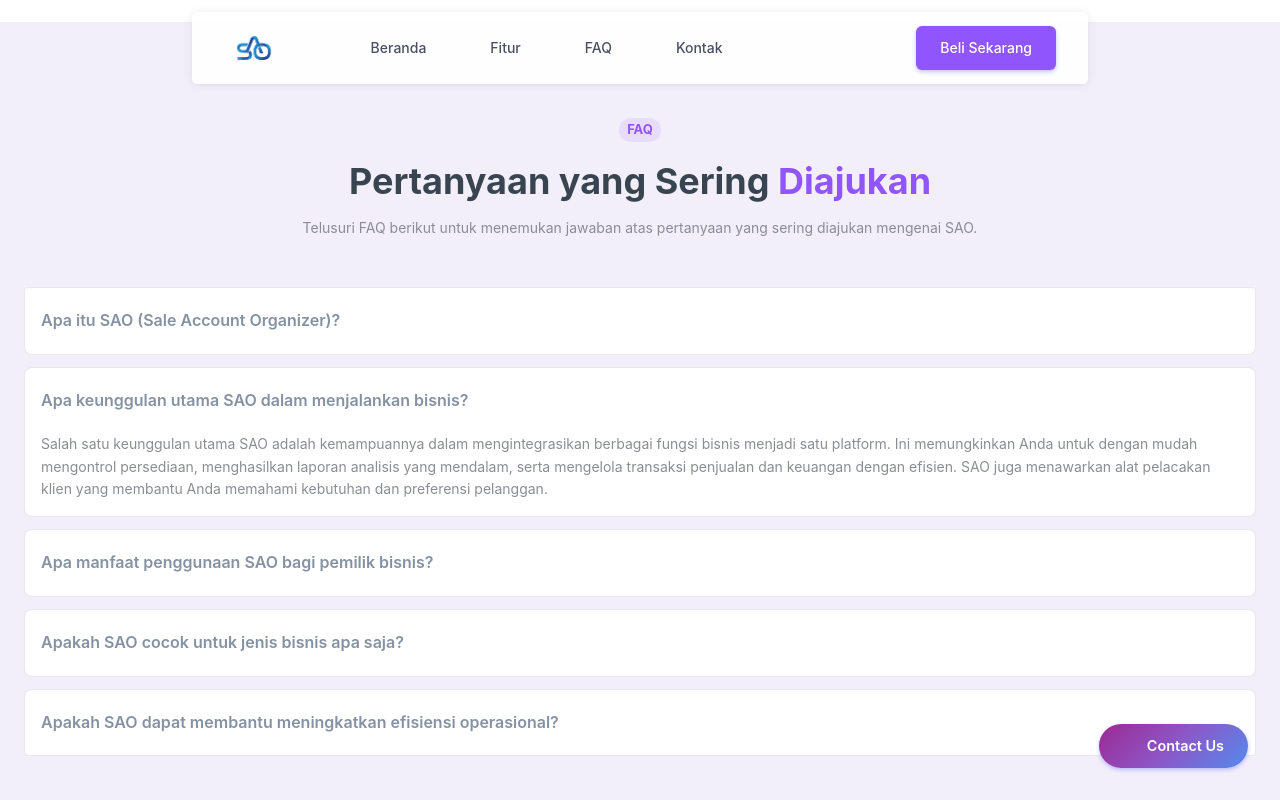
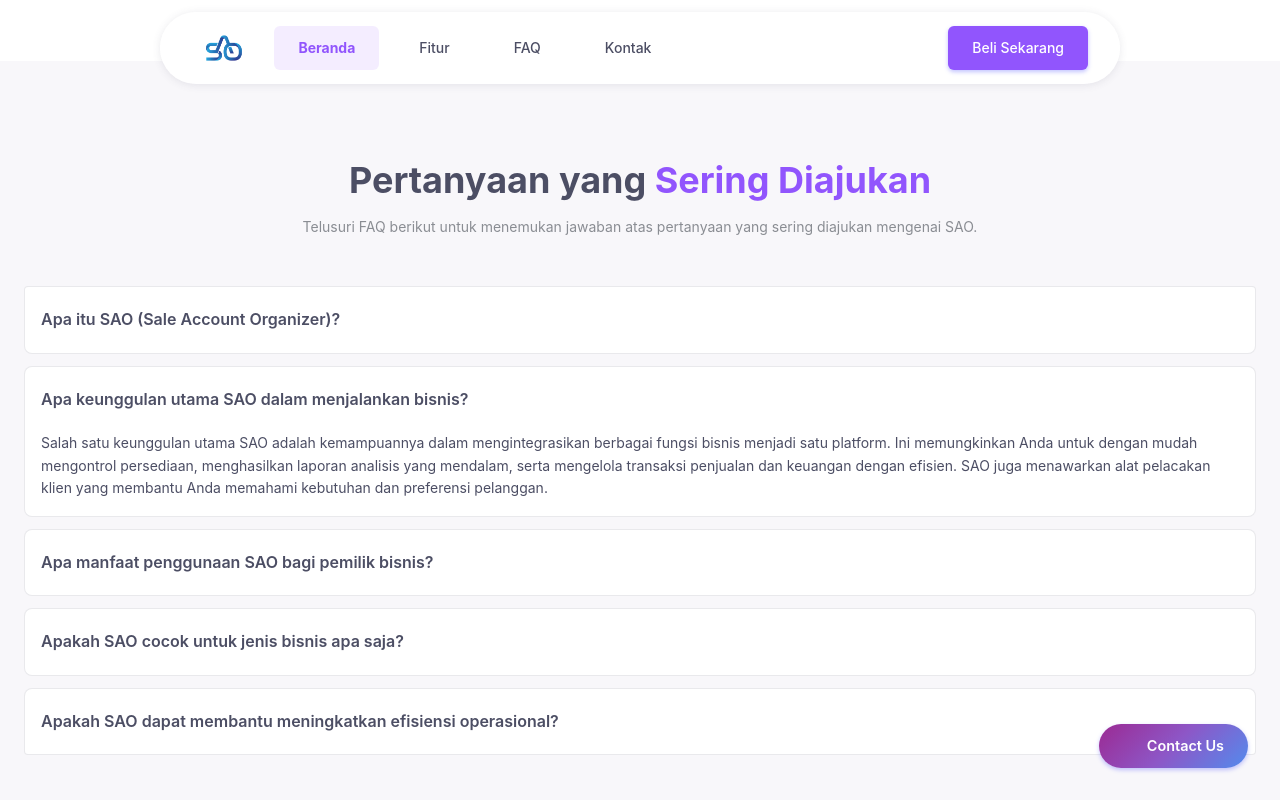
Before and after one commit to Miswant/sao-indonesia-new, a React (Vite) app: page / in a window 1280 px wide. Both pictures are taken after a click on the button "Apa keunggulan utama SAO dalam menjalankan bisnis?". Built offline with nearby package versions, Linux system fonts and the light colour scheme; some icons are missing.

Commit message:
Mengubah tampilan Navbar, Hero, FAQ, Features, TrustBadges.

```diff
--- a/src/components/Navbar.jsx
+++ b/src/components/Navbar.jsx
@@ -17,7 +17,7 @@ import {
 import { Menu as MenuIcon, Close as CloseIcon } from '@mui/icons-material';
 import LogoSao from '../assets/satu-andalan-optima.png';
 
-import { Link as RouterLink } from 'react-router-dom';
+import { Link as RouterLink, useLocation  } from 'react-router-dom';
 
 
 
@@ -25,6 +25,14 @@ const Navbar = () => {
   const theme = useTheme();
   const isMobile = useMediaQuery(theme.breakpoints.down('md'));
   const [mobileOpen, setMobileOpen] = React.useState(false);
+  const location = useLocation();
+
+  //Cek apakah menu navbar ini sedang aktif (cocok dengan path atau hash saat ini)
+  const isActive = (to) => {
+    if (to === '/') return location.pathname === '/' && !location.hash;
+    if (to.startsWith('/#')) return location.pathname === '/' && location.hash === to.slice(1);
+    return location.pathname === to;
+  };
 
   const handleDrawerToggle = () => {
     setMobileOpen(!mobileOpen);
@@ -77,11 +85,11 @@ const Navbar = () => {
           top: 12,
           left: '50%',
           transform: 'translateX(-50%)',
-          width: { xs: '75%', md: '70%' },
+          width: { xs: '75%', md: '75%' },
           backgroundColor: 'rgba(255, 255, 255, 0.9) ',
           backdropFilter: 'blur(8px)',
           borderBottom: 'none',
-          borderRadius: '5px',
+          borderRadius: '50px',
           boxShadow: '0px 1px 8px 0px rgba(76, 78, 100, 0.12)',
           py: 0.5,
         }}
@@ -97,7 +105,7 @@ const Navbar = () => {
               sx={{
                 mr: 2,
                 display: 'flex',
-                alignItems: 'center',
+                alignItems: 'left',
                 fontWeight: 700,
                 color: '#9155FD',
                 textDecoration: 'none',
@@ -105,7 +113,7 @@ const Navbar = () => {
                 fontSize: '1.5rem',
               }}
             >
-              <img src={LogoSao} alt="Logo Sao" style={{ height: 60 }} />
+              <img src={LogoSao} alt="Logo Sao" style={{ height: 64 }} />
             </Typography>
 
             {isMobile ? (
@@ -127,9 +135,10 @@ const Navbar = () => {
                     to={item.to}
                     sx={{
                       mx: 1,
-                      color: theme.palette.text.primary,
-                      fontWeight: 500,
-                      right: '10%',
+                      color: isActive(item.to) ? '#9155FD' : theme.palette.text.primary,
+                      fontWeight: isActive(item.to) ? 700 : 500,
+                      backgroundColor: isActive(item.to) ? 'rgba(145, 85, 253, 0.1)' : 'transparent',
+                      right: '20%',
                       textTransform: 'none',
                       '&:hover': {
                         backgroundColor: 'rgba(145, 85, 253, 0.1)',
--- a/src/sections/FAQ.jsx
+++ b/src/sections/FAQ.jsx
@@ -46,32 +46,23 @@ const FAQ = () => {
       id="faq"
       sx={{
         py: { xs: 8, md: 12 },
-        background: alpha(theme.palette.primary.main, 0.045),
+        backgroundColor: '#F8F7FA',
       }}
     >
       <Container maxWidth="xl">
         <Stack spacing={6}>
           <Box sx={{ textAlign: 'center' }}>
-            <Chip
-              label="FAQ"
-              size="small"
-              sx={{
-                mb: 2,
-                backgroundColor: alpha(theme.palette.primary.main, 0.12),
-                color: theme.palette.primary.main,
-                fontWeight: 700,
-              }}
-            />
             <Typography
               variant="h3"
               sx={{
                 fontWeight: 700,
                 fontSize: { xs: '1.75rem', md: '2.25rem' },
+                color: theme.palette.text.primary,
               }}
             >
-              Pertanyaan yang Sering{' '}
+              Pertanyaan yang {' '}
               <Box component="span" sx={{ color: theme.palette.primary.main }}>
-                Diajukan
+                Sering Diajukan
               </Box>
             </Typography>
 
@@ -114,12 +105,12 @@ const FAQ = () => {
                       expandIcon={<ExpandMoreIcon />}
                       sx={{ px: 2, py: 1 }}
                     >
-                      <Typography sx={{ fontWeight: 600 }}>{it.q}</Typography>
+                      <Typography sx={{ fontWeight: 600, color: theme.palette.text.primary }}>{it.q}</Typography>
                     </AccordionSummary>
                     <AccordionDetails sx={{ px: 2, pt: 0, pb: 2 }}>
                       <Typography
                         variant="body2"
-                        sx={{ color: theme.palette.text.secondary }}
+                        sx={{ color: theme.palette.text.primary }}
                       >
                         {Array.isArray(it.a) ? it.a.join(' ') : it.a}
                       </Typography>
--- a/src/sections/Features.jsx
+++ b/src/sections/Features.jsx
@@ -65,7 +65,7 @@ const Features = () => {
       id="features"
       sx={{
         py: { xs: 8, md: 12 },
-        backgroundColor: theme.palette.background.paper,
+        backgroundColor: '#F8F7FA',
         position: 'relative',
       }}
     >
@@ -99,7 +99,10 @@ const Features = () => {
                 display: 'inline-block',
               }}
             >
-              Segala yang Anda butuhkan
+              Segala yang{' '}
+              <Box component="span" sx={{ color: theme.palette.primary.main }}>
+                Anda Butuhkan
+              </Box>
             </Typography>
             <Typography
               variant="body1"
@@ -159,21 +162,8 @@ const Features = () => {
                 <CardContent sx={{ p: 3.5, minHeight: 190 }}>
                   <Stack spacing={2} alignItems="center" textAlign="center">
                     <Box
-                      sx={{
-                        width: 56,
-                        height: 56,
-                        borderRadius: '50%',
-                        backgroundColor: alpha(
-                          theme.palette.primary.main,
-                          0.12
-                        ),
-                        display: 'flex',
-                        alignItems: 'center',
-                        justifyContent: 'center',
-                        mb: 1,
-                      }}
-                    >
-                      {feature.icon}
+                      sx={{mb: 1}}
+                    >{feature.icon}
                     </Box>
 
                     <Typography
--- a/src/sections/Hero.jsx
+++ b/src/sections/Hero.jsx
@@ -67,12 +67,12 @@ const Hero = () => {
                 mb: 1,
               }}
             >
-              Semua dalam satu{' '}
+
               <Box component="span" sx={{ color: theme.palette.primary.main }}>
-                solusi manajemen
+                Satu Solusi Manajemen
               </Box>
               <br />
-              untuk usaha Anda
+              untuk Usaha Anda
             </Typography>
 
             <Typography
--- a/src/sections/OurUniqueTraits.jsx
+++ b/src/sections/OurUniqueTraits.jsx
@@ -57,7 +57,7 @@ const OurUniqueTraits = () => {
       sx={{
         pt: { xs: 2, md: 10 },   // margin atas kecil
         pb: { xs: 8, md: 4 },  // margin bawah tetap lega
-        backgroundColor: 'white',
+        backgroundColor: '#F8F7FA',
       }}
     >
       <Container maxWidth="lg">
@@ -78,7 +78,7 @@ const OurUniqueTraits = () => {
           >
             Apa yang Membuat SAO{' '}
             <Box component="span" sx={{ color: theme.palette.primary.main }}>
-              Berbeda
+              Kami Berbeda
             </Box>
           </Typography>
 
@@ -123,7 +123,7 @@ const OurUniqueTraits = () => {
               <Box
                 key={idx}
                 sx={{
-                  borderRadius: 4,
+                  borderRadius: '12px',
                   p: { xs: 2, md: 3 },
                   textAlign: 'center',
                   color: '#615d5dff',
@@ -132,11 +132,14 @@ const OurUniqueTraits = () => {
                   flexDirection: 'column',
                   alignItems: 'center',
                   justifyContent: 'flex-start',
-                  // transition: 'transform 0.2s ease, box-shadow 0.2s ease',
-                  // '&:hover': {
-                  //   transform: 'translateY(-6px)',
-                  //   boxShadow: '0 30px 80px rgba(0,0,0,0.35)',
-                  // },
+                  border: `1px solid ${theme.palette.divider}`,
+                  boxShadow: '0 2px 10px rgba(76,78,100,0.06)',
+                  transition: 'all 0.25s ease-in-out',
+                  '&:hover': {
+                    transform: 'translateY(-6px)',
+                    boxShadow: '0 12px 28px rgba(76,78,100,0.12)',
+                    borderColor: 'rgba(145, 85, 253, 0.4)',
+                  },
                 }}
               >
                 {/* Icon */}
--- a/src/sections/TrustBadges.jsx
+++ b/src/sections/TrustBadges.jsx
@@ -17,8 +17,8 @@ const TrustBadges = () => {
     <Box
       component="section"
       sx={{
-        pt: { xs: 8, md: 10 },
-        pb: { xs: 8, md: 0 },
+        pt: '16px',
+        pb: '16px',
         background:
           'linear-gradient(120deg, rgba(150,66,144,1) 0%, rgba(164,101,197,1) 40%, rgba(164,136,240,1) 100%)',
       }}
```
Also changed, not shown: 1 other file (tests, documents, lock files or other folders).
